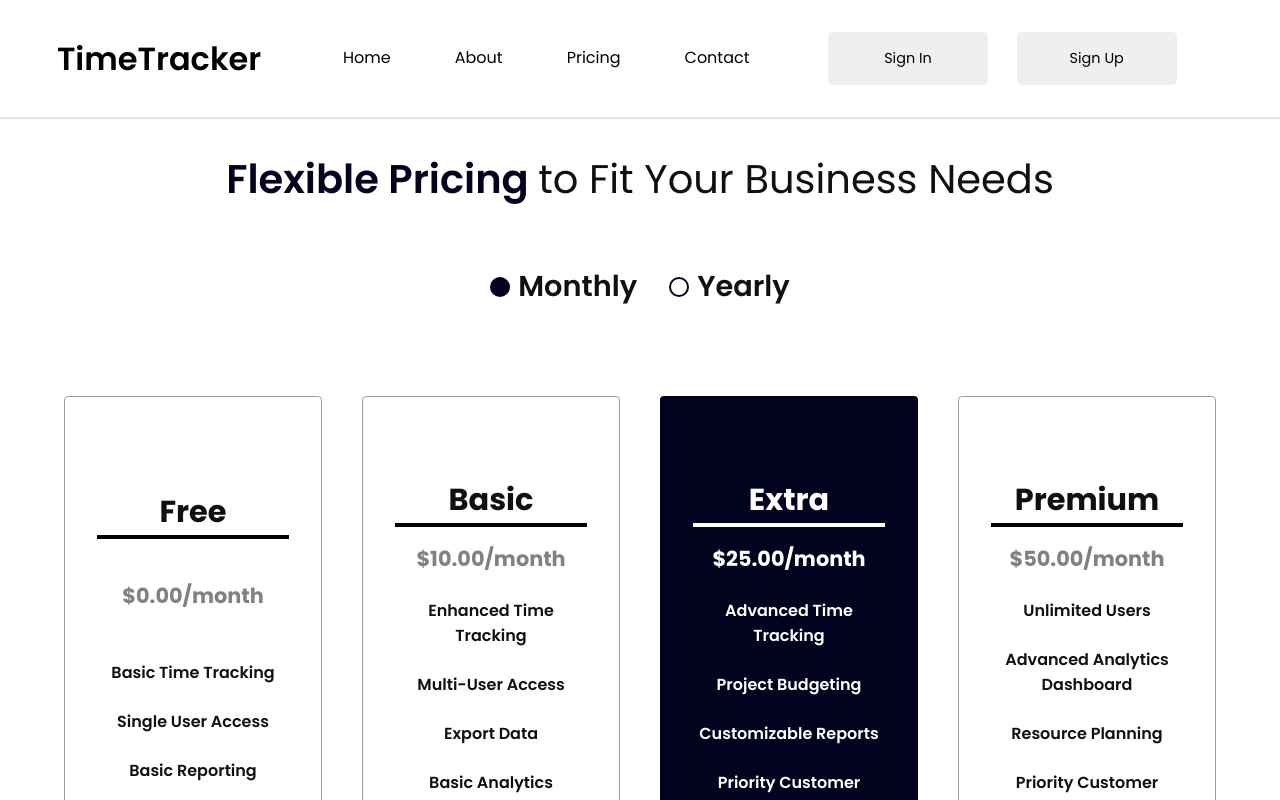
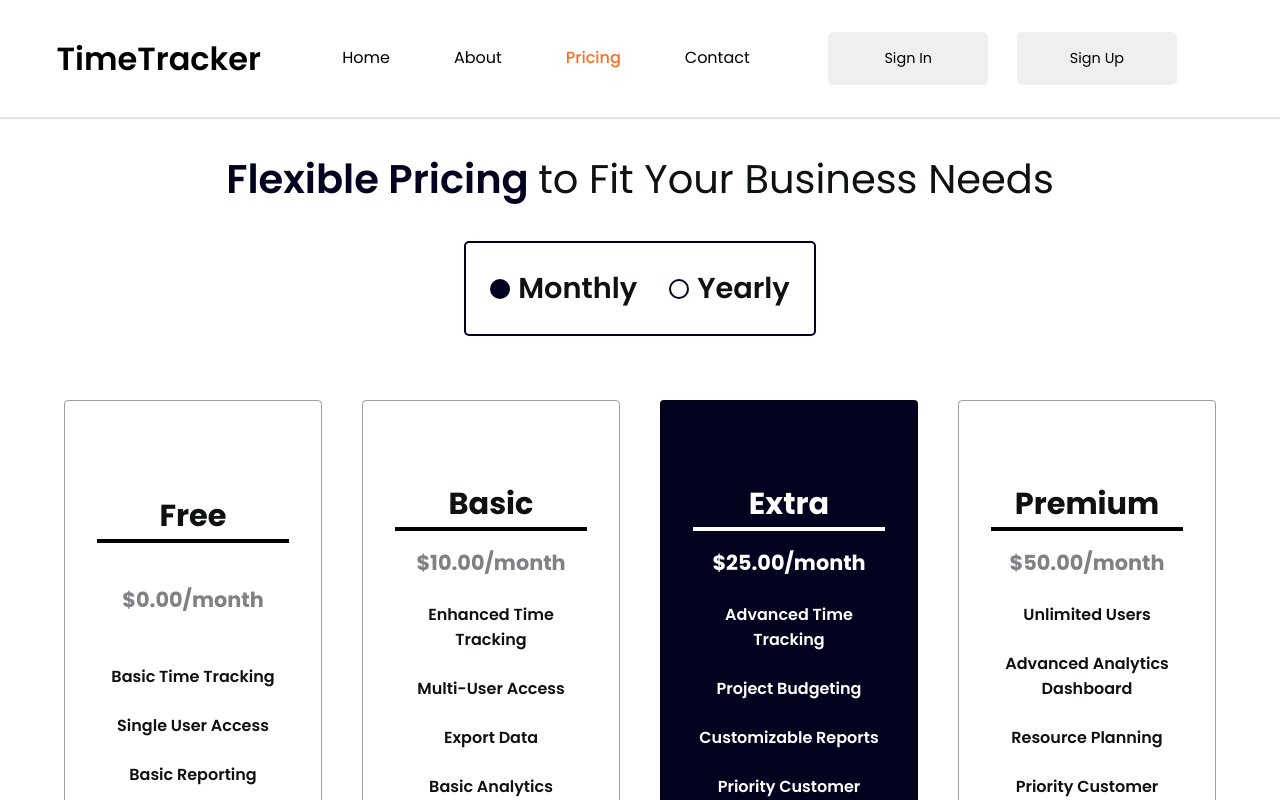
Before and after one commit to chenderson17/TimeTracker, a React (Create React App) app in the folder timetrackerwebapp/: page /pricing in a window 1280 px wide. Shown: the top 800 px of the page. Built offline with nearby package versions, Linux system fonts and the light colour scheme; some icons are missing.

Commit message:
Updated header to style current link differently

```diff
--- a/timetrackerwebapp/src/Components/Header.css
+++ b/timetrackerwebapp/src/Components/Header.css
@@ -26,9 +26,13 @@ header a {
  font-weight: 400;
 }
 .navbar a:hover{
- color:rgba(255, 85, 0, 0.671);
+ color:rgb(247, 104, 32);
 }
 
+.currentLink{
+  color:rgba(255, 85, 0, 0.871);
+  font-weight: 500;
+}
 
 
 
--- a/timetrackerwebapp/src/Components/Header.js
+++ b/timetrackerwebapp/src/Components/Header.js
@@ -1,7 +1,7 @@
 import React from 'react';
 import './Header.css';
 import {useState} from 'react'
-export default function Header({signUpBtnDisplay,signInBtnDisplay}){
+export default function Header({signUpBtnDisplay,signInBtnDisplay, isHome, isPrice}){
   function signIn() {
     if (signInBtnDisplay) {
       return <button className="signUpBtn-header header-btns">Sign In</button>;
@@ -20,16 +20,16 @@ export default function Header({signUpBtnDisplay,signInBtnDisplay}){
       <nav>
         <ul className='navbar'>
          <li>
-          <a href="/" className="navlink">Home</a>
+          <a href="/" className= {isHome ? 'currentLink' : 'navlink'} >Home</a>
          </li>
          <li>
-          <a href="/#about" className="navlink">About</a>
+          <a href="/#about" className='navlink'>About</a>
          </li>
          <li>
-          <a href="/pricing" className="navlink">Pricing</a>
+          <a href="/pricing" className={isPrice ? 'currentLink' : 'navlink'}>Pricing</a>
          </li>
          <li>
-          <a href="/#contact" className="navlink">Contact</a>
+          <a href="/#contact" className= 'navlink'>Contact</a>
          </li>
          <li>
           {signIn()}
--- a/timetrackerwebapp/src/Components/Home.js
+++ b/timetrackerwebapp/src/Components/Home.js
@@ -7,7 +7,7 @@ import Contact from './Contact.js';
 export default function Home(){
  return(
    <>
-    <Header signUpBtnDisplay={true} signInBtnDisplay={true} />
+    <Header signUpBtnDisplay={true} signInBtnDisplay={true} isHome={true} />
     <Landing />
     <Cards />
     <About />
--- a/timetrackerwebapp/src/Components/Pricing.css
+++ b/timetrackerwebapp/src/Components/Pricing.css
@@ -5,6 +5,8 @@
 }
 .price-top fieldset{
     width: 25%;
+    border:2px solid rgb(3,3,31);
+    border-radius: 5px;
     margin: 0 auto;
 }
 .price-top p{
--- a/timetrackerwebapp/src/Components/Pricing.js
+++ b/timetrackerwebapp/src/Components/Pricing.js
@@ -16,7 +16,7 @@ export default function Pricing(){
    }
  return(
   <>
-   <Header signUpBtnDisplay={true} signInBtnDisplay={true} />
+   <Header signUpBtnDisplay={true} signInBtnDisplay={true} isHome={false} isPrice={true} />
    <div className='price-top'>
     <h2 className='pricing-header'> <span className='price-header-span'>Flexible Pricing </span>to Fit Your Business Needs</h2>
     <form>
```
